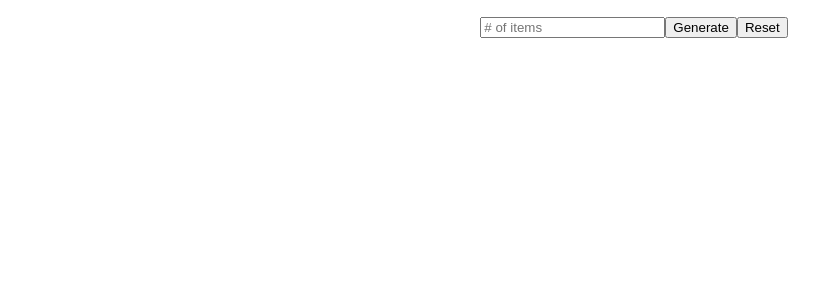
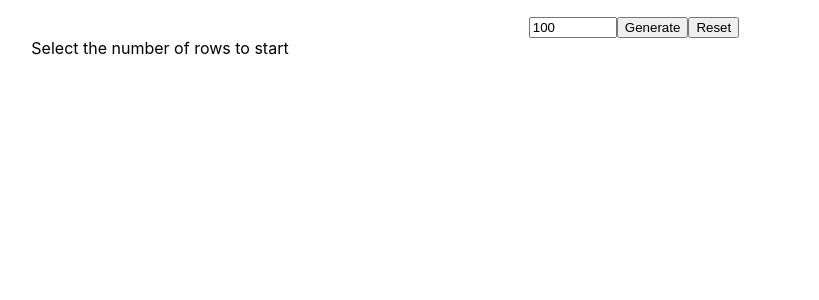
Before and after one commit to akiokio/inverse_virtualized_list, a React (Create React App) app: page / in a window 1280 px wide. Shown: the top 300 px of the page, without its empty margins (6-825 px from the left). Built offline with nearby package versions, Linux system fonts and the light colour scheme.

Commit message:
feat(inverted-list): add requirements 1,2,3,4,5,6,7

```diff
--- a/package.json
+++ b/package.json
@@ -4,6 +4,7 @@
   "private": true,
   "dependencies": {
     "faker": "^4.1.0",
+    "immutable": "^4.0.0-rc.12",
     "react": "^16.8.6",
     "react-dom": "^16.8.6",
     "react-scripts": "3.0.1",
--- a/src/Api/ListAPI.js
+++ b/src/Api/ListAPI.js
@@ -1,7 +1,16 @@
 import faker from "faker";
+import { List, Map } from "immutable";
 
 export const GetListData = sampleSize => {
-  return Array(sampleSize)
-    .fill()
-    .map((_, i) => faker.lorem.paragraph(1));
+  return List(
+    Array(sampleSize)
+      .fill()
+      .map((_, i) =>
+        Map({
+          localIndex: i,
+          content: faker.lorem.paragraph(1),
+          createdAt: new Date()
+        })
+      )
+  );
 };
--- a/src/App.js
+++ b/src/App.js
@@ -1,4 +1,6 @@
 import React, { Component } from "react";
+import { List } from "immutable";
+
 import "./App.css";
 
 import Header from "./Header";
@@ -8,8 +10,8 @@ import { GetListData } from "./Api/ListAPI";
 
 class App extends Component {
   state = {
-    sampleSize: "",
-    listItems: []
+    sampleSize: "100",
+    listItems: List()
   };
 
   componentDidMount() {}
@@ -19,12 +21,19 @@ class App extends Component {
   };
 
   handlereset = () => {
-    this.setState({ sampleSize: "", listItems: [] });
+    this.setState({ sampleSize: "", listItems: List() });
   };
 
   handleGenerate = () => {
-    const { sampleSize } = this.state;
-    this.setState({ listItems: GetListData(parseInt(sampleSize)) });
+    const { sampleSize, listItems } = this.state;
+    const desiredSampleSize = parseInt(sampleSize);
+    if (!desiredSampleSize) {
+      alert("Please provide a positive number");
+    } else {
+      this.setState({
+        listItems: listItems.concat(GetListData(desiredSampleSize))
+      });
+    }
   };
 
   render() {
--- a/src/Header/Header.js
+++ b/src/Header/Header.js
@@ -11,6 +11,7 @@ const Header = ({
     <input
       type="number"
       min="0"
+      max="100000"
       placeholder="# of items"
       onChange={handleSampleSizeChanged}
       value={sampleSize}
--- a/src/InvertedList/InvertedList.js
+++ b/src/InvertedList/InvertedList.js
@@ -1,19 +1,86 @@
-import React, { Component } from "react";
+import React, { Component, createRef } from "react";
 import PropTypes from "prop-types";
+import { List as ImmutableList } from "immutable";
+
+import ListItem from "../ListItem";
+
+import {
+  List,
+  CellMeasurerCache,
+  CellMeasurer,
+  WindowScroller
+} from "react-virtualized";
 
 class InvertedList extends Component {
   static propTypes = {
-    listItems: PropTypes.array.isRequired
+    listItems: PropTypes.instanceOf(ImmutableList).isRequired
+  };
+
+  listRef = createRef();
+
+  state = {
+    scrollPosition: -1
+  };
+
+  cache = new CellMeasurerCache({
+    fixedWidth: true,
+    minHeight: 25
+  });
+
+  noRowsRenderer = () => <div>Select the number of rows to start</div>;
+  rowRenderer = ({ index, key, parent, style }) => {
+    const { listItems } = this.props;
+    return (
+      <CellMeasurer
+        cache={this.cache}
+        columnIndex={0}
+        key={key}
+        rowIndex={index}
+        parent={parent}
+      >
+        {({ measure }) => {
+          return <ListItem style={style} item={listItems.get(index)} />;
+        }}
+      </CellMeasurer>
+    );
+  };
+
+  componentDidUpdate(prevProps) {
+    const { listItems } = this.props;
+    if (!prevProps.listItems.equals(listItems)) {
+      console.log("list is different");
+      this.cache.clearAll();
+      this.listRef.current.scrollToRow(listItems.size);
+    }
+  }
+
+  handleRowsRendered = () => {
+    const { listItems } = this.props;
+    this.setState({ scrollPosition: listItems.size });
   };
 
   render() {
     const { listItems } = this.props;
+    const { scrollPosition } = this.state;
     return (
-      <div>
-        {listItems.map((item, i) => (
-          <div key={i}>{item}</div>
-        ))}
-      </div>
+      <WindowScroller>
+        {({ height }) => (
+          <List
+            ref={this.listRef}
+            height={height}
+            width={300}
+            deferredMeasurementCache={this.cache}
+            overscanRowCount={0}
+            rowCount={listItems.size}
+            rowHeight={this.cache.rowHeight}
+            rowRenderer={this.rowRenderer}
+            noRowsRenderer={this.noRowsRenderer}
+            scrollToIndex={scrollPosition}
+            onRowsRendered={this.handleRowsRendered}
+            scrollToAlignment="end"
+          />
+        )}
+      </WindowScroller>
     );
   }
 }
--- /dev/null
+++ b/src/ListItem/ListItem.js
@@ -0,0 +1,20 @@
+import React from "react";
+import PropTypes from "prop-types";
+import { Map } from "immutable";
+
+const ListItem = ({ style, item }) => {
+  return (
+    <div style={{ ...style, border: "1px solid red" }}>
+      <div>{item.get("content")}</div>
+      <div>Created at: {item.get("createdAt").toLocaleTimeString("en-US")}</div>
+      <div>Batch index: {item.get("localIndex")}</div>
+    </div>
+  );
+};
+
+ListItem.propTypes = {
+  style: PropTypes.object,
+  item: PropTypes.instanceOf(Map).isRequired
+};
+
+export default ListItem;
--- /dev/null
+++ b/src/ListItem/index.js
@@ -0,0 +1 @@
+export { default } from "./ListItem";
```
Also changed, not shown: 1 other file (tests, documents, lock files or other folders).
